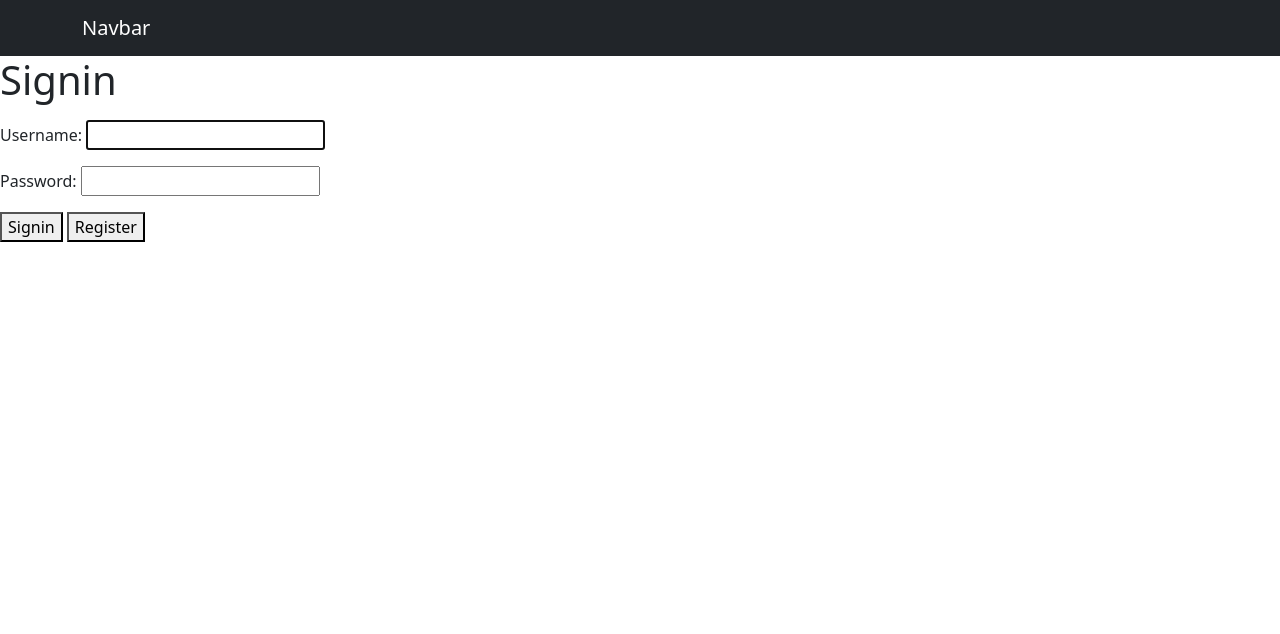
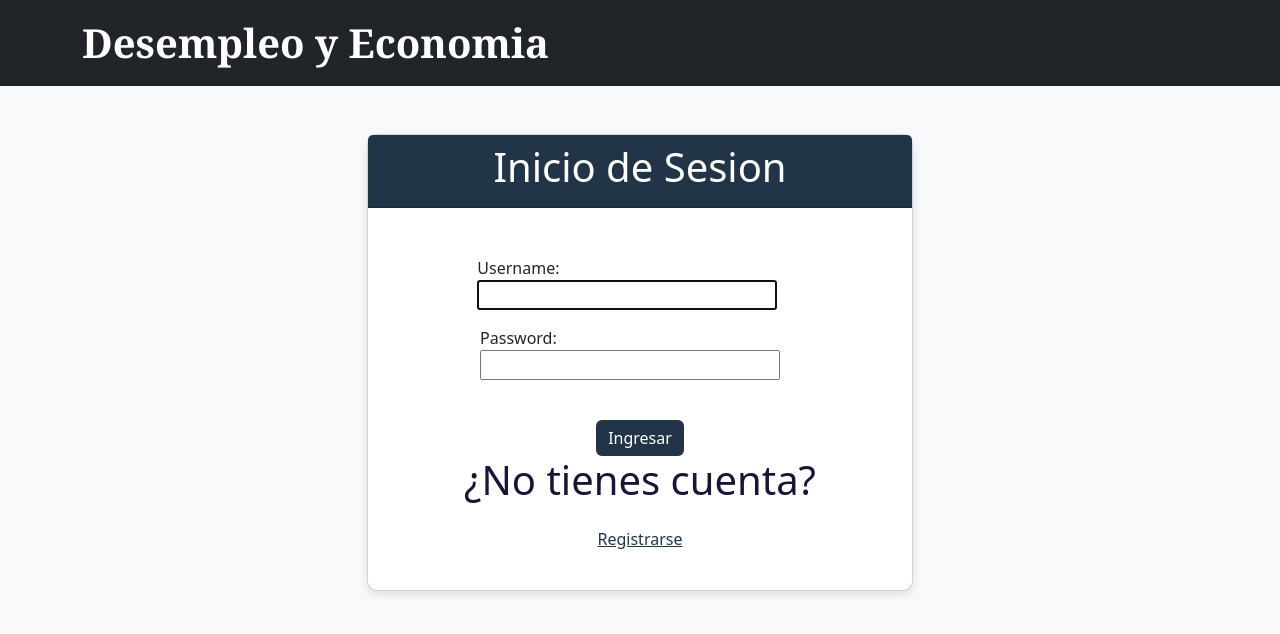
Before and after one commit to YeseniaLainez/hdpProyectoPDjango, a Django app: page / in a window 1280 px wide. Shown: the top 634 px of the page. Run offline with Django 5.2, Linux system fonts and the light colour scheme; some libraries are stand-ins or nearby versions.

Commit message:
AL18008-YM

```diff
--- a/tasks/templates/_navbar.html
+++ b/tasks/templates/_navbar.html
@@ -1,6 +1,13 @@
 <nav class="navbar navbar-expand-lg navbar-dark bg-dark">
   <div class="container">
-    <a class="navbar-brand" href="/">Navbar</a>
+    <a class="navbar-brand" href="/">Desempleo y Economia</a>
+    <style>
+      .navbar-brand {
+       font-family: Georgia, 'Times New Roman', Times, serif;
+        font-size: 250%; /*  */
+        font-weight: bolder;
+      }
+    </style>
     <button
       class="navbar-toggler"
       type="button"
@@ -72,6 +79,7 @@
 
         {% endif %}
       </ul>
+      </style>
     </div>
   </div>
 </nav>
--- a/tasks/templates/base.html
+++ b/tasks/templates/base.html
@@ -4,7 +4,7 @@
     <meta charset="UTF-8" />
     <meta http-equiv="X-UA-Compatible" content="IE=edge" />
     <meta name="viewport" content="width=device-width, initial-scale=1.0" />
-    <title>Django CRUD</title>
+    <title>Desempleo y Economia</title>
     <link rel="stylesheet" href="https://cdn.jsdelivr.net/npm/bootstrap@5.2.0/dist/css/bootstrap.min.css">
     <script src="https://cdn.jsdelivr.net/npm/bootstrap@5.2.0/dist/js/bootstrap.bundle.min.js"></script>
 
--- a/tasks/templates/signin.html
+++ b/tasks/templates/signin.html
@@ -1,13 +1,90 @@
 {% extends "base.html" %}
 
 {% block content %}
+<style>
+  body {
+    background-color: #f8f9fa;
+  }
+  .card {
+    border-radius: 10px;
+    box-shadow: 0 4px 8px rgba(0, 0, 0, 0.1);
+  }
+  .card-header {
+    background-color: #223447;
+    color: white;
+    border-top-left-radius: 10px;
+    border-top-right-radius: 10px;
+    text-align: center;
+  }
+  .card-header2 {
 
-<h1>Signin</h1>
+    color: rgb(28, 20, 54);
+    text-align: center;
+  }
+  .card-body {
+    padding: 2rem;
+  }
+  .form-group {
+    display: flex;
+    flex-direction: column;
+    align-items: center;
+  }
+  .form-group input {
+    width: 100%;
+    max-width: 300px;
+  }
+  .btn-primary {
+    background-color: #223447;
+    border: none;
+  }
+  .btn-primary:hover {
+    background-color: #223447;
+  }
+  .btn-link {
+    color: #223447;
+  }
+  .btn-link:hover {
+    color: #223447;
+    text-decoration: none;
+  }
+</style>
 
-<p>
-{{error}}
-</p>
+<div class="container mt-5">
+  <div class="row justify-content-center">
+    <div class="col-md-6">
+      <div class="card">
+        <div class="card-header">
+          <h1>Inicio de Sesion</h1>
+        </div>
+        <div class="card-body">
+          <p class="text-danger text-center">
+            {{ error }}
+          </p>
+          <form action="" method="POST">
+            {% csrf_token %}
+            <div class="form-group">
+              {{ form.as_p }}
+            </div>
+            <div class="form-group text-center mt-4">
+              <button type="submit" class="btn btn-primary btn-block">Ingresar</button>
+            </div>
+            <div class="card-header2">
+              <h1>¿No tienes cuenta?</h1>
+            </div>
+            <div class="form-group text-center mt-3">
+              <a href="/signup" class="btn btn-link">Registrarse</a>
+            </div>
+          </form>
+        </div>
+      </div>
+    </div>
+  </div>
+</div>
+<script src="https://code.jquery.com/jquery-3.5.1.slim.min.js"></script>
+<script src="https://cdn.jsdelivr.net/npm/@popperjs/core@2.9.3/dist/umd/popper.min.js"></script>
+<script src="https://stackpath.bootstrapcdn.com/bootstrap/4.5.2/js/bootstrap.min.js"></script>
 
+    <!-- Aquí va el contenido principal de la página
 <form action="" method="POST">
   {% csrf_token %}
   {{form.as_p}}
@@ -18,5 +95,6 @@
   <a href="/signup" class="nav-link">Register</a>
   </button>
 </form>
+-->
 
 {% endblock %}
```
Also changed, not shown: tasks/templates/dashboard.html (+19 -2 lines), tasks/templates/signup.html (+83 -9 lines), db.sqlite3.
